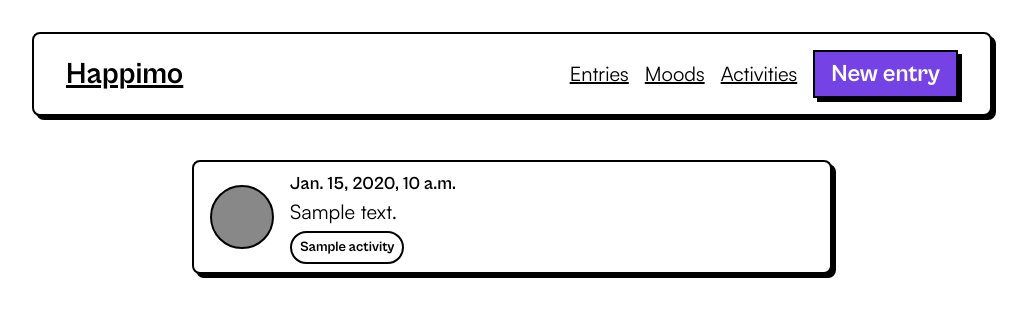
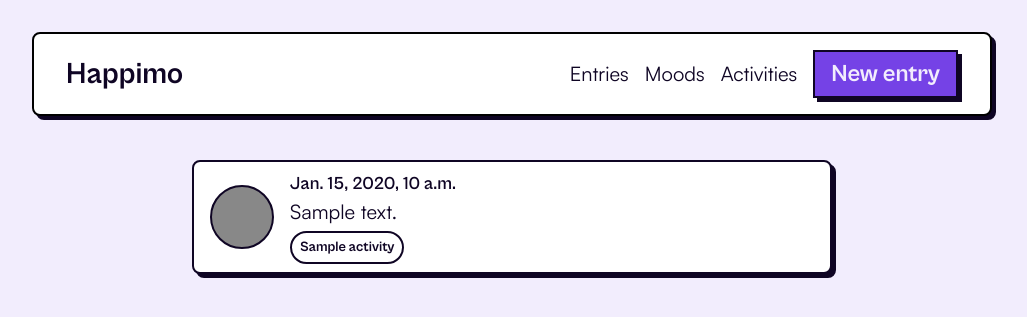
Before and after one commit to dnlzrgz/happimo, a Django app: template templates/moods/entry_list.html in a window 1280 px wide. Shown: the top 317 px of the page, without its empty margins (128-1155 px from the left). Run offline with Django 5.2, Linux system fonts and the light colour scheme; the template is opened without the code that fills it: values that come from a table or form of the project are taken from there, others are empty; tables that the repository leaves empty hold one stand-in row (values such as "Sample post"); parts of the project's set-up code (start-up, migrations or seed data) failed here and were passed over.

Commit message:
refactor(moods): convert list items with hx-get to native links

```diff
--- a/static/css/style.css
+++ b/static/css/style.css
@@ -9,11 +9,13 @@
 
   --brand-light: #a381ef;
   --brand-lighter: #cbb7f6;
+  --brand-lightest: #f2edfd;
   --brand-dark: #581cd9;
   --brand-darker: #4215a2;
+  --brand-darkest: #2c0e6c;
 
-  --background: var(--white);
-  --foreground: var(--black);
+  --background: var(--brand-lightest);
+  --foreground: #0f0524;
 
   /* Font size */
   --text-xs: 0.75rem;
@@ -170,17 +172,8 @@ html {
 }
 
 body {
+  -webkit-font-smoothing: antialiased;
   line-height: var(--leading-normal);
-  -webkit-font-smoothing: antialiased;
-}
-
-img,
-picture,
-video,
-canvas,
-svg {
-  display: block;
-  max-width: 100%;
 }
 
 input,
@@ -218,7 +211,6 @@ h6 {
 .next-page-loader {
   width: var(--w-100);
   display: block;
-  background: red;
 }
 
 /* Utils */
@@ -229,15 +221,12 @@ h6 {
 }
 
 .link {
-}
-
-.link--internal {
+  text-decoration: none;
   color: var(--foreground);
-  text-decoration: none;
   transition: color var(--transition-duration) var(--transition-timing);
 }
 
-.link--internal:hover {
+.link:hover {
   color: var(--brand-light);
 }
 
@@ -271,13 +260,6 @@ h6 {
   font-weight: var(--font-bold);
 }
 
-.action--card {
-}
-
-.action--pill {
-  background: var(--background);
-}
-
 .action--submit {
   background: var(--brand);
   color: var(--background);
@@ -300,9 +282,6 @@ h6 {
 
 /* Header and navigation bar */
 
-.header {
-}
-
 .header--app {
   display: flex;
   justify-content: center;
@@ -310,15 +289,9 @@ h6 {
   width: var(--w-100);
 }
 
-.header--form {
-}
-
-.nav {
-}
-
 .nav--app {
   align-items: center;
-  background: var(--background);
+  background: var(--white);
   border-radius: var(--rounded-lg);
   border: var(--border-2) solid var(--black);
   display: grid;
@@ -341,21 +314,18 @@ h6 {
 }
 
 .nav__list {
+  align-content: center;
+  display: flex;
+  font-size: var(--text-xl);
+  gap: var(--space-md);
+  justify-content: flex-end;
   width: var(--w-100);
-  font-size: var(--text-xl);
-  display: flex;
-  justify-content: flex-end;
-  align-content: center;
-  gap: var(--space-md);
-}
-
-.nav__list__item {
 }
 
 /* App styles */
 .main {
-  margin-top: var(--space-2xl);
-  margin-bottom: var(--space-lg);
+  padding-bottom: var(--space-lg);
+  padding-top: var(--space-2xl);
 }
 
 .activities,
@@ -373,23 +343,24 @@ h6 {
 }
 
 .entry {
-  font-family: "Satoshi", var(--fallback-sans);
-  background: var(--background);
+  background: var(--white);
   border-radius: var(--rounded-lg);
   column-gap: var(--space-md);
   cursor: pointer;
   display: grid;
+  font-family: "Satoshi", var(--fallback-sans);
   font-size: var(--text-lg);
   grid-template-areas: "mood date" "mood note";
   grid-template-columns: auto 1fr;
   grid-template-rows: auto 1fr;
+  padding: var(--space-sm) var(--space-md);
+  text-decoration: none;
   user-select: none;
-  padding: var(--space-sm) var(--space-md);
-}
 
-.entry:has(.entry__activities) {
-  grid-template-areas: "mood date" "mood note" "mood activities";
-  grid-template-rows: repeat(3, auto);
+  &:has(.entry__activities) {
+    grid-template-areas: "mood date" "mood note" "mood activities";
+    grid-template-rows: repeat(3, auto);
+  }
 }
 
 .entry__mood {
@@ -439,11 +410,15 @@ h6 {
 }
 
 .mood {
-  background: var(--background);
+  background: var(--white);
   border-radius: var(--rounded-lg);
-  display: grid;
-  grid-template-rows: 1fr auto;
-  place-items: center;
+
+  a {
+    display: grid;
+    grid-template-rows: 1fr auto;
+    place-items: center;
+    text-decoration: none;
+  }
 }
 
 .mood__color {
@@ -469,10 +444,15 @@ h6 {
 
 .activity {
   align-items: center;
+  background: var(--white);
   border-radius: var(--rounded-full);
   display: inline-flex;
   font-size: var(--text-lg);
   font-weight: var(--font-semibold);
+
+  a {
+    text-decoration: none;
+  }
 }
 
 /* Forms */
--- a/templates/moods/entry_list.html
+++ b/templates/moods/entry_list.html
@@ -5,26 +5,6 @@
 {% block title %}Happimo - Entries{% endblock title %}
 
 {% block extra_js %}
-  {% if debug %}
-    <script src="{% static 'js/htmx.js' %}" defer></script>
-    <script src="{% static 'js/debug.js' %}" defer></script>
-
-    <script>
-      if (typeof window.htmx !== "undefined") {
-        htmx.on("htmx:afterSettle", function(detail) {
-          if (
-            typeof window.djdt !== "undefined"
-            && detail.target instanceof HTMLBodyElement
-          ) {
-            djdt.show_toolbar();
-          }
-        });
-      }
-    </script>
-  {% else %}
-    <script src="{% static 'js/htmx.min.js' %}" defer></script>
-  {% endif %}
-
   <script>
     window.addEventListener('htmx:afterRequest', function (event) {
       if (event.srcElement.className == 'next-page-loader') {
@@ -40,8 +20,8 @@
   {% include 'includes/app_header.html' %}
 
   <main class="main main--entries">
-    <ul class="entries list">
+    <div class="entries" role="list">
       {% include 'moods/hx_entry_list.html' %}
-    </ul>
+    </div>
   </main>
 {% endblock content %}
--- a/templates/moods/hx_entry_list.html
+++ b/templates/moods/hx_entry_list.html
@@ -1,8 +1,8 @@
 {% for entry in entries %}
-  <li
-    class="entry action action--card"
-    hx-get="{% url 'entry_update' entry.sqid %}"
-    hx-target="body"
+  <a
+    href="{% url 'entry_update' entry.sqid %}"
+    class="entry action link"
+    role="listitem"
   >
     <div
       class="entry__mood"
@@ -19,8 +19,10 @@
         {% endfor %}
       </ul>
     {% endif %}
-  </li>
-{% endfor %} {% if page_obj.has_next %}
+  </a>
+{% endfor %}
+
+{% if page_obj.has_next %}
   <span
     class="next-page-loader"
     hx-get="/app/?page={{page_obj.next_page_number}}"
```
Also changed, not shown: templates/moods/activity_list.html (+4 -5 lines), templates/moods/mood_create_form.html (+9 -2 lines), templates/moods/mood_list.html (+8 -10 lines), templates/moods/mood_update_form.html (+10 -3 lines).
